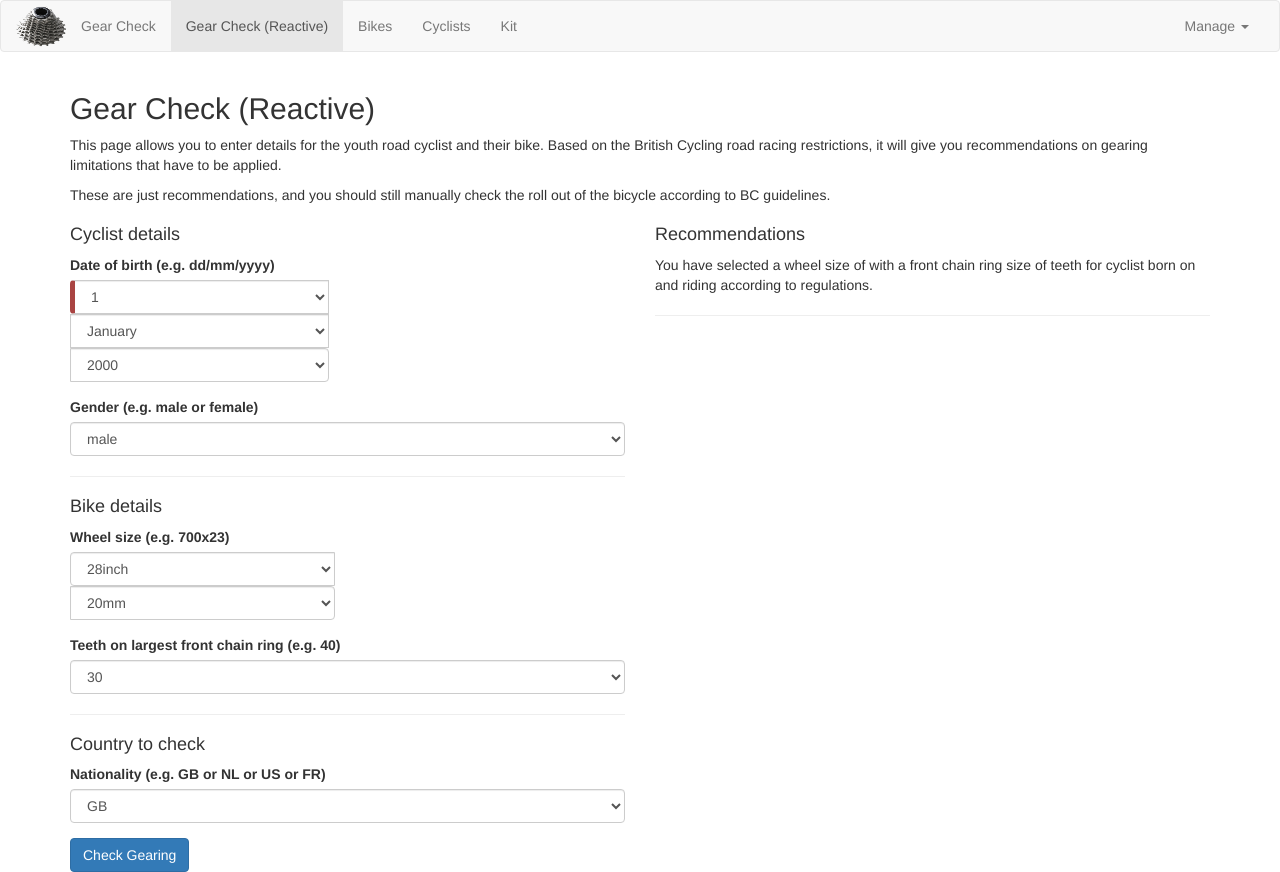
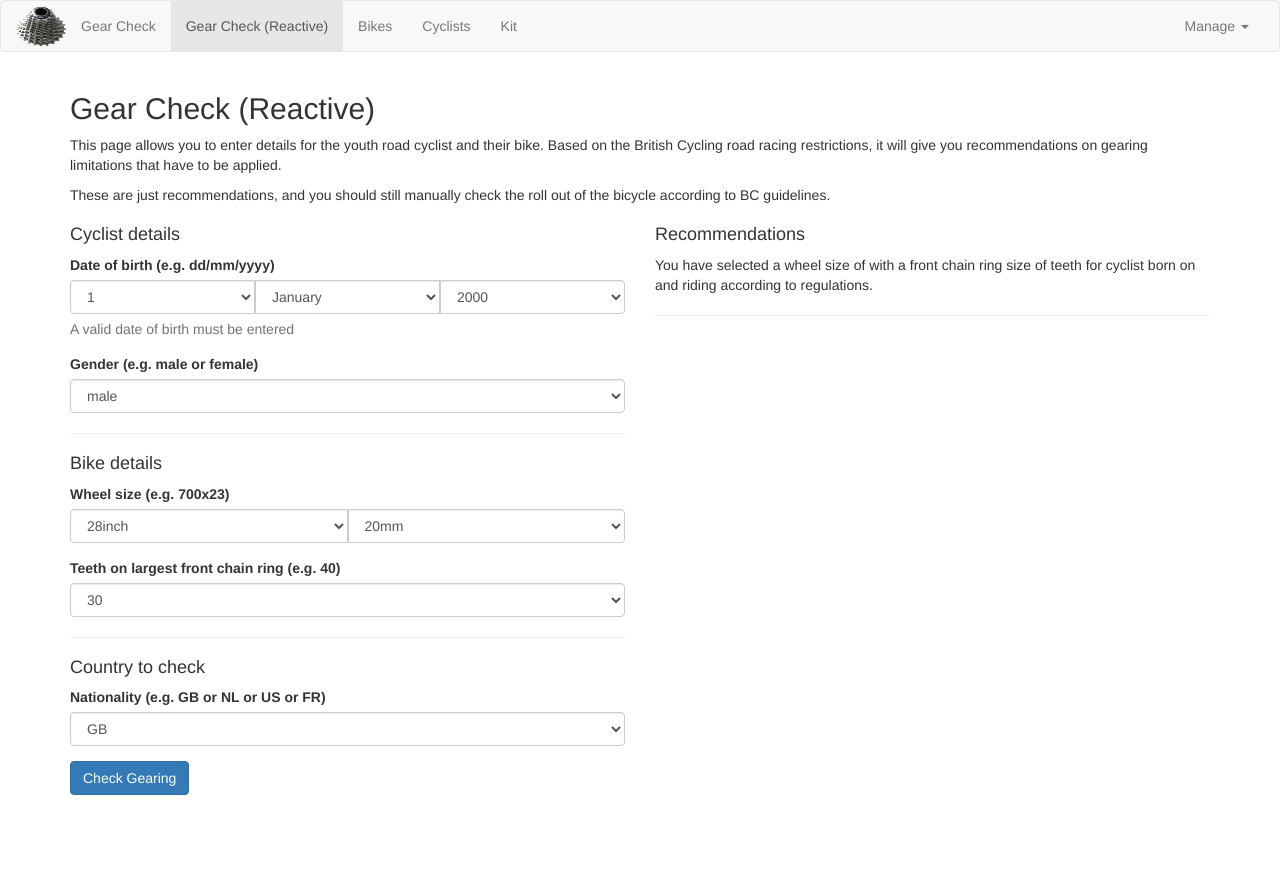
Before and after one commit to pgmoir/bikefit, an Angular app: page /gear-check2 in a window 1280 px wide. After the commit the page ends 800 px from the top, so only its background shows below. Built offline with nearby package versions, Linux system fonts and the light colour scheme.

Commit message:
Plumbing in compiled reactive gear check form

```diff
--- a/src/app/gear-check2/gear-check2.component.css
+++ b/src/app/gear-check2/gear-check2.component.css
@@ -0,0 +1,3 @@
+.input-group {
+  display: flex;
+}
--- a/src/app/gear-check2/gear-check2.component.html
+++ b/src/app/gear-check2/gear-check2.component.html
@@ -9,8 +9,9 @@
 <div class="row">
   <div class="col-sm-6">
     <form [formGroup]="gearCheckForm" (ngSubmit)="checkGearing()">
+      <div formGroupName="cyclist">
         <h4>Cyclist details</h4>
-      <div class="form-group">
+        <div class="form-group" formGroupName="dateOfBirth">
           <label for="dateOfBirth">Date of birth (e.g. dd/mm/yyyy)</label>
           <div class="input-group">
             <select id="day" class="form-control" formControlName="day">
@@ -23,6 +24,7 @@
               <option *ngFor="let y of years" [value]="y">{{y}}</option>
             </select>
           </div>
+          <span class="help-block">A valid date of birth must be entered</span>
         </div>
         <div class="form-group">
           <label for="gender">Gender (e.g. male or female)</label>
@@ -30,11 +32,13 @@
             <option *ngFor="let g of genders" [value]="g">{{g}}</option>
           </select>
         </div>
+      </div>
       <hr>
+      <div formGroupName="bike">
         <h4>Bike details</h4>
         <div class="form-group">
           <label for="wheelSize">Wheel size (e.g. 700x23)</label>
-        <div class="input-group">
+          <div class="input-group" formGroupName="wheelSize">
             <select id="rim" class="form-control" formControlName="rim">
               <option *ngFor="let r of rims" [value]="r">{{r}}</option>
             </select>
@@ -48,6 +52,7 @@
           <select id="chainRing" class="form-control" formControlName="chainRing">
             <option *ngFor="let c of chainRings" [value]="c">{{c}}</option>
           </select>
+        </div>
       </div>
       <hr>
       <h4>Country to check</h4>
--- a/src/app/gear-check2/gear-check2.component.ts
+++ b/src/app/gear-check2/gear-check2.component.ts
@@ -1,7 +1,12 @@
-import { CustomValidators } from './../shared/custom-validators';
+import { Bike } from './../shared/models/bike.model';
+import { GearCheckService } from './../gear-check/gear-check.service';
+import { GearCheckModel } from './../gear-check/gear-check.model';
 import { GearOptionsModel } from './../gear-check/gear-options.model';
 import { Component, OnInit } from '@angular/core';
 import { FormControl, FormGroup, Validators } from '@angular/forms';
+
+import { CustomValidators } from './../shared/custom-validators';
+import { Cyclist } from './../shared/models/cyclist.model';
 
 @Component({
   selector: 'app-gear-check2',
@@ -15,27 +20,25 @@ export class GearCheck2Component implements OnInit {
   days: number[] = [1, 2, 3, 4, 5, 6, 7, 8, 9, 10, 11, 12, 13, 14, 15, 16, 17, 18, 19, 20, 21, 22, 23, 24, 25, 26, 27, 28, 29, 30, 31];
   months: string[] = ['January', 'February', 'March', 'April', 'May', 'June', 'July', 'August', 'September', 'October', 'November', 'December'];
   years: number[] = [];
-
   genders: string[] = ['male', 'female'];
-
   rims: string[] = [
     '28inch', '27inch', '700c/29er', '650b/27.5', '650c', '26inch mtb', '24inch S5', '24inch E6',
     '24inch Terry', '24inch MTB/BMX', '20inch Recumbent', '20inch Schwinn', '20inch BMX/Recumb', '16inch Brompton'
   ];
-
   tyres: string[] = [
     '20mm', '23mm', '25mm', '28mm', '32mm', '35mm', '37mm', '38mm', '44mm', '45mm', '50mm', '56mm',
     '1.00"', '1.25"', '1.5"', '1.75"', '1.90"', '1.95"', '2.00"', '2.10"', '2.125"', '2.20"', '2.25"', '2.30"', '2.35"',
     '2.40"', '2.50"', '2.75"', '3.00"', '3.80"', '4.00"', '4.60"', '4.70"', '4.80"', '4.90"'
   ];
-
   engines: string[] = ['GB', 'NL'];
   chainRings: number[] = [30, 31, 32, 33, 34, 35, 36, 37, 38, 39, 40, 41, 42, 43, 44, 45, 46, 47, 48, 49, 50, 51, 52, 53, 54];
 
   private yearMin: number;
   private yearMax: number;
 
-  constructor() {
+  gearCheck: GearCheckModel;
+
+  constructor(private gearCheckService: GearCheckService) {
     this.yearMin = 2000;
     this.yearMax = 2018;
     for (let i = this.yearMin; i <= this.yearMax; i++) {
@@ -45,32 +48,50 @@ export class GearCheck2Component implements OnInit {
 
   ngOnInit() {
     this.gearCheckForm = new FormGroup({
-      'day': new FormControl(this.days[0], [CustomValidators.asyncInvalidDay]),
+      'cyclist': new FormGroup({
+        'dateOfBirth': new FormGroup({
+          'day': new FormControl(this.days[0]),
           'month': new FormControl(this.months[0]),
           'year': new FormControl(this.years[0]),
+        }),
         'gender': new FormControl(this.genders[0]),
+      }),
+      'bike': new FormGroup({
+        'wheelSize': new FormGroup({
           'rim': new FormControl(this.rims[0]),
           'tyre': new FormControl(this.tyres[0]),
+        }),
         'chainRing': new FormControl(this.chainRings[0]),
+      }),
       'engine': new FormControl(this.engines[0])
     });
   }
 
   checkGearing() {
     console.log(this.gearCheckForm.value);
-    // const options = new GearOptionsModel(this.cyclist, this.bike, this.engineCategory);
-    // this.gearCheck = new GearCheckModel(options);
+    const options = this.getGearOptionsModel();
+    this.gearCheck = new GearCheckModel(options);
 
-    // console.log(options);
-    // this.gearCheckService.calculateRestriction(options)
-    //   .subscribe(
-    //     (data: GearCheckModel) => {
-    //       this.gearCheck = data;
-    //     },
-    //     (error) => {
-    //       console.log(error);
-    //       this.gearCheck.validResult = false;
-    //     }
-    //   );
+    console.log(options);
+    this.gearCheckService.calculateRestriction(options)
+      .subscribe(
+        (data: GearCheckModel) => {
+          this.gearCheck = data;
+        },
+        (error) => {
+          console.log(error);
+          this.gearCheck.validResult = false;
+        }
+      );
+  }
+
+  private getGearOptionsModel() {
+    const form = this.gearCheckForm.value;
+    const options = new GearOptionsModel(
+      new Cyclist('', '', form.cyclist.gender, form.cyclist.dateOfBirth.day, form.cyclist.dateOfBirth.month, form.cyclist.dateOfBirth.year),
+      new Bike('', '', '', form.bike.wheelSize.rim, form.bike.wheelSize.tyre, form.bike.chainRing, []),
+      form.engine);
+    options.dateOfBirth = 20030605;
+    return options;
   }
 }
--- a/src/app/shared/custom-validators.ts
+++ b/src/app/shared/custom-validators.ts
@@ -3,7 +3,7 @@ import { FormControl } from '@angular/forms';
 
 export class CustomValidators {
   static invalidDay(control: FormControl): {[s: string]: boolean} {
-    if (control.value > 30) {
+    if (control.value > 25) {
       return {'invalidDayOfMonth': true};
     }
     return null;
@@ -14,7 +14,7 @@ export class CustomValidators {
     const promise = new Promise((resolve, reject) => {
       setTimeout(() => {
         console.log('checking');
-        if (control.value > 31) {
+        if (control.value > 29) {
           console.log('failed');
           resolve({'invalidDayOfMonthAsync': true});
         } else {
```
Lines whose indentation alone changed are shown as unchanged.
